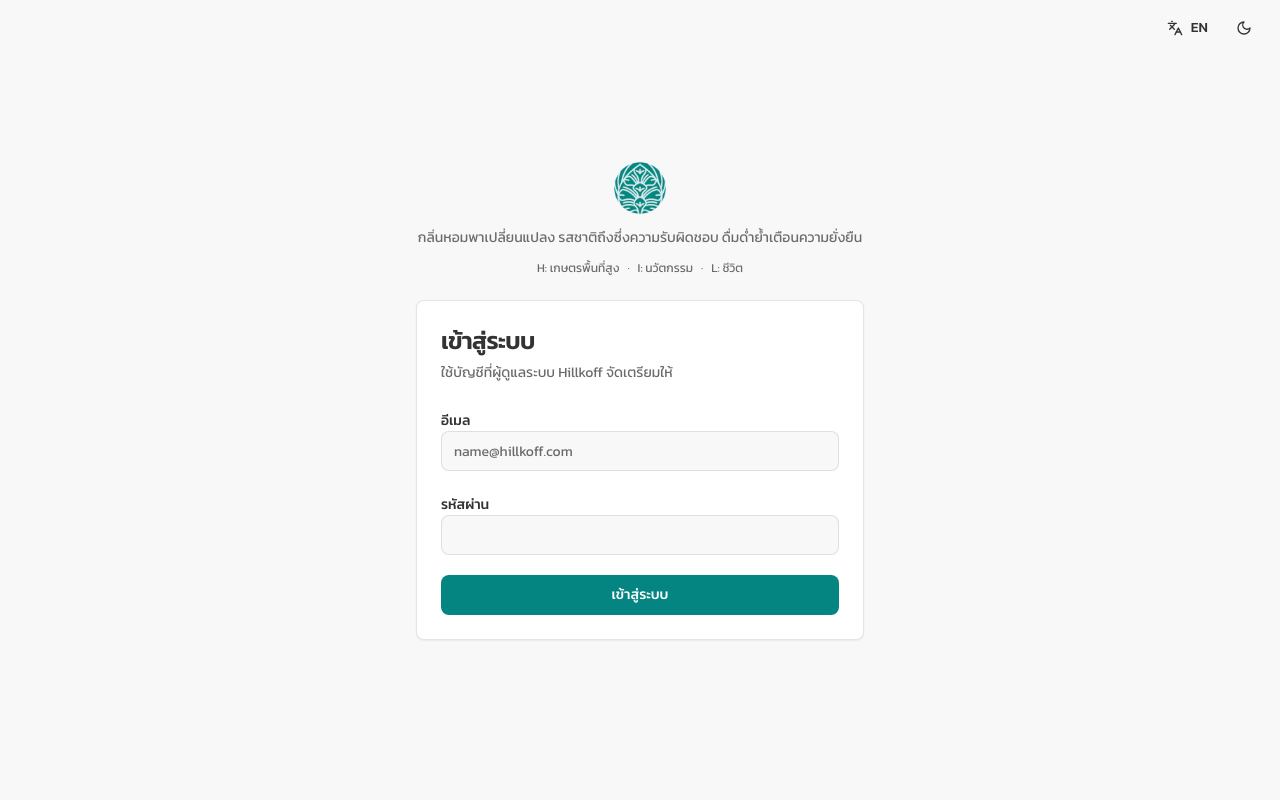
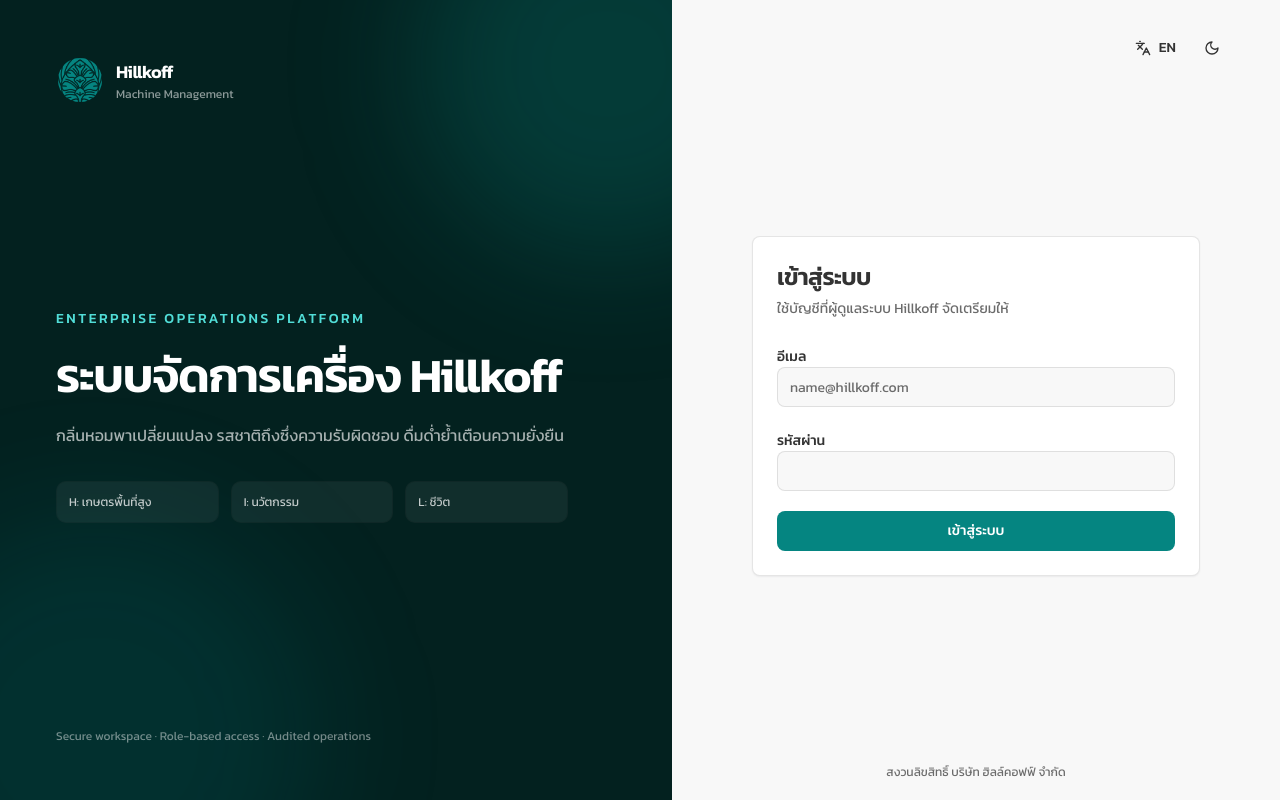
Before and after one commit to store-hk-cloud/Hillkoff-Asset-Management-Platform, a Next.js app: page /login in a window 1280 px wide. Built offline with nearby package versions, Linux system fonts and the light colour scheme; no server answers.

Commit message:
feat: establish enterprise navigation and auth shell

```diff
--- a/src/app/globals.css
+++ b/src/app/globals.css
@@ -1,9 +1,16 @@
 @import "tailwindcss";
 
 @media print {
-  @page { size: A4; margin: 12mm; }
-  body { background: white !important; }
-  .print-document { min-height: 273mm; }
+  @page {
+    size: A4;
+    margin: 12mm;
+  }
+  body {
+    background: white !important;
+  }
+  .print-document {
+    min-height: 273mm;
+  }
 }
 
 /*
@@ -172,6 +179,29 @@
   transition:
     background-color 150ms ease,
     color 150ms ease;
+}
+
+/* Auth shell uses explicit layout rules so the split-screen breakpoint remains
+ * stable even when utility generation is tree-shaken by the app build. */
+@layer components {
+  .auth-shell {
+    display: block;
+  }
+
+  .auth-brand-panel {
+    display: none;
+  }
+
+  @media (min-width: 64rem) {
+    .auth-shell {
+      display: grid;
+      grid-template-columns: minmax(0, 1.05fr) minmax(28rem, 0.95fr);
+    }
+
+    .auth-brand-panel {
+      display: flex;
+    }
+  }
 }
 
 /* ---------------------------------------------------------------------- */
--- a/src/components/layouts/auth-layout.tsx
+++ b/src/components/layouts/auth-layout.tsx
@@ -13,35 +13,79 @@
   const { t } = await getServerTranslator();
 
   return (
-    <div className="min-h-dvh">
-      <header className="flex min-h-14 items-center justify-end gap-1 px-4">
-        <LanguageSwitcher />
-        <ThemeToggle />
-      </header>
-      <main className="grid min-h-[calc(100dvh-3.5rem)] place-items-center px-4 pb-14">
-        <div className="w-full max-w-md">
-          <div className="mb-6 flex flex-col items-center gap-3 text-center">
+    <div className="auth-shell bg-background min-h-dvh">
+      <section className="auth-brand-panel relative overflow-hidden bg-[#03211f] p-10 text-white lg:min-h-dvh lg:flex-col lg:justify-between lg:p-14">
+        <div className="pointer-events-none absolute -top-32 -right-32 size-96 rounded-full bg-[#0aa39c]/20 blur-3xl" />
+        <div className="pointer-events-none absolute -bottom-40 -left-32 size-[28rem] rounded-full bg-[#00bac6]/10 blur-3xl" />
+        <div className="relative flex items-center gap-3">
+          <Image
+            alt={t("app.name")}
+            height={48}
+            priority
+            src="/icons/hillkoff-emblem.png"
+            width={48}
+          />
+          <div>
+            <p className="text-lg font-semibold tracking-tight">Hillkoff</p>
+            <p className="text-xs text-white/55">Machine Management</p>
+          </div>
+        </div>
+        <div className="relative max-w-xl space-y-8">
+          <div className="space-y-4">
+            <p className="text-sm font-medium tracking-[0.18em] text-[#51ddd7] uppercase">
+              Enterprise operations platform
+            </p>
+            <h1 className="text-4xl leading-tight font-semibold tracking-tight xl:text-5xl">
+              {t("app.name")}
+            </h1>
+            <p className="max-w-lg text-base leading-7 text-white/65">
+              {t("brand.tagline")}
+            </p>
+          </div>
+          <div className="grid max-w-lg grid-cols-3 gap-3">
+            <TrustPoint label={t("brand.pillar.highland")} />
+            <TrustPoint label={t("brand.pillar.innovation")} />
+            <TrustPoint label={t("brand.pillar.lives")} />
+          </div>
+        </div>
+        <p className="relative text-xs text-white/45">
+          Secure workspace · Role-based access · Audited operations
+        </p>
+      </section>
+
+      <section className="flex min-h-dvh flex-col">
+        <header className="flex min-h-16 items-center justify-between gap-3 border-b px-4 sm:px-8 lg:border-0 lg:px-12 lg:pt-7">
+          <div className="flex items-center gap-2 lg:hidden">
             <Image
               alt={t("app.name")}
-              height={56}
+              height={32}
               priority
               src="/icons/hillkoff-emblem.png"
-              width={56}
+              width={32}
             />
-            <p className="text-muted-foreground text-sm">
-              {t("brand.tagline")}
-            </p>
-            <div className="text-muted-foreground flex flex-wrap items-center justify-center gap-x-2 gap-y-1 text-xs">
-              <span>{t("brand.pillar.highland")}</span>
-              <span aria-hidden="true">·</span>
-              <span>{t("brand.pillar.innovation")}</span>
-              <span aria-hidden="true">·</span>
-              <span>{t("brand.pillar.lives")}</span>
-            </div>
+            <span className="text-sm font-semibold">Hillkoff</span>
           </div>
-          {children}
-        </div>
-      </main>
+          <span className="hidden lg:block" />
+          <div className="flex items-center gap-1">
+            <LanguageSwitcher />
+            <ThemeToggle />
+          </div>
+        </header>
+        <main className="grid flex-1 place-items-center px-4 py-10 sm:px-8 lg:px-12 lg:py-14">
+          <div className="w-full max-w-md">{children}</div>
+        </main>
+        <footer className="text-muted-foreground px-4 py-5 text-center text-xs sm:px-8 lg:px-12">
+          {t("footer.rights")}
+        </footer>
+      </section>
     </div>
   );
 }
+
+function TrustPoint({ label }: { label: string }) {
+  return (
+    <div className="rounded-lg border border-white/12 bg-white/6 px-3 py-3 text-xs text-white/75">
+      {label}
+    </div>
+  );
+}
--- a/src/components/layouts/dashboard-layout.tsx
+++ b/src/components/layouts/dashboard-layout.tsx
@@ -1,16 +1,45 @@
 "use client";
 
-import type { ReactNode } from "react";
 import Image from "next/image";
 import Link from "next/link";
+import { usePathname } from "next/navigation";
+import { useState, type ReactNode } from "react";
+import {
+  Bell,
+  Boxes,
+  CalendarCog,
+  ChevronRight,
+  ClipboardList,
+  HardHat,
+  LayoutDashboard,
+  Menu,
+  PackageCheck,
+  Users,
+  Warehouse,
+  Wrench,
+  X,
+  type LucideIcon,
+} from "lucide-react";
 
 import { useLanguage } from "@/components/providers/language-provider";
 import { InstallAppButton } from "@/components/pwa/install-app-button";
 import { LanguageSwitcher } from "@/components/shared/language-switcher";
 import { ThemeToggle } from "@/components/shared/theme-toggle";
+import { Button } from "@/components/ui/button";
 import type { UserRole } from "@/domain/value-objects/user-role";
 import { LogoutButton } from "@/features/auth/components/logout-button";
 import type { TranslationKey } from "@/lib/i18n/dictionaries";
+import { cn } from "@/lib/utils";
+
+type NavigationGroup = "workspace" | "operations" | "system";
+
+type NavigationItem = {
+  href: string;
+  labelKey: TranslationKey;
+  roles: readonly UserRole[];
+  icon: LucideIcon;
+  group: NavigationGroup;
+};
 
 type DashboardLayoutProps = Readonly<{
   children: ReactNode;
@@ -18,14 +47,41 @@
   role: UserRole;
 }>;
 
-const navigation: readonly {
-  href: string;
-  labelKey: TranslationKey;
-  roles: readonly UserRole[];
-}[] = [
+const allRoles: readonly UserRole[] = [
+  "admin",
+  "warehouse",
+  "technician",
+  "sales",
+  "branch",
+  "customer",
+  "executive",
+];
+
+const navigation: readonly NavigationItem[] = [
   {
     href: "/dashboard",
     labelKey: "nav.dashboard",
+    roles: allRoles,
+    icon: LayoutDashboard,
+    group: "workspace",
+  },
+  {
+    href: "/assets",
+    labelKey: "nav.assets",
+    roles: allRoles,
+    icon: Boxes,
+    group: "workspace",
+  },
+  {
+    href: "/technician",
+    labelKey: "nav.technician",
+    roles: ["technician"],
+    icon: HardHat,
+    group: "workspace",
+  },
+  {
+    href: "/service-jobs",
+    labelKey: "nav.serviceJobs",
     roles: [
       "admin",
       "warehouse",
@@ -35,52 +91,29 @@
       "customer",
       "executive",
     ],
-  },
-  {
-    href: "/assets",
-    labelKey: "nav.assets",
-    roles: [
-      "admin",
-      "warehouse",
-      "technician",
-      "sales",
-      "branch",
-      "customer",
-      "executive",
-    ],
-  },
-  {
-    href: "/technician",
-    labelKey: "nav.technician",
-    roles: ["technician"],
+    icon: ClipboardList,
+    group: "workspace",
   },
   {
     href: "/warehouse",
     labelKey: "nav.warehouse",
     roles: ["admin", "warehouse", "sales", "branch", "executive"],
+    icon: Warehouse,
+    group: "operations",
   },
   {
     href: "/installations",
     labelKey: "nav.installations",
     roles: ["admin", "technician", "sales", "customer", "executive"],
+    icon: PackageCheck,
+    group: "operations",
   },
   {
     href: "/repairs",
     labelKey: "nav.repairs",
-    roles: [
-      "admin",
-      "warehouse",
-      "technician",
-      "sales",
-      "branch",
-      "customer",
-      "executive",
-    ],
-  },
-  {
-    href: "/service-jobs",
-    labelKey: "nav.serviceJobs",
-    roles: ["admin", "warehouse", "technician", "sales", "branch", "customer", "executive"],
+    roles: allRoles,
+    icon: Wrench,
+    group: "operations",
   },
   {
     href: "/pm",
@@ -93,22 +126,36 @@
       "customer",
       "executive",
     ],
+    icon: CalendarCog,
+    group: "operations",
   },
   {
     href: "/inventory",
     labelKey: "nav.inventory",
     roles: ["admin", "warehouse", "technician", "executive"],
+    icon: PackageCheck,
+    group: "operations",
   },
   {
     href: "/notifications",
     labelKey: "nav.notifications",
     roles: ["admin", "technician", "executive"],
+    icon: Bell,
+    group: "system",
   },
   {
     href: "/users",
     labelKey: "nav.users",
     roles: ["admin"],
+    icon: Users,
+    group: "system",
   },
+];
+
+const groupKeys: readonly NavigationGroup[] = [
+  "workspace",
+  "operations",
+  "system",
 ];
 
 export function DashboardLayout({
@@ -117,87 +164,255 @@
   role,
 }: DashboardLayoutProps) {
   const { t } = useLanguage();
+  const pathname = usePathname();
+  const [mobileOpen, setMobileOpen] = useState(false);
   const visibleNavigation = navigation.filter((item) =>
     item.roles.includes(role),
   );
+  const currentItem =
+    [...visibleNavigation]
+      .sort((left, right) => right.href.length - left.href.length)
+      .find(
+        (item) =>
+          pathname === item.href || pathname.startsWith(`${item.href}/`),
+      ) ?? visibleNavigation[0];
 
   return (
-    <div className="min-h-dvh">
-      <header className="bg-background sticky top-0 z-20 border-b">
-        <div className="mx-auto flex min-h-14 max-w-7xl items-center justify-between gap-3 px-4 sm:px-6">
-          <div className="flex items-center gap-5">
+    <div className="bg-background text-foreground min-h-dvh">
+      {mobileOpen ? (
+        <button
+          aria-label="Close navigation"
+          className="fixed inset-0 z-30 bg-slate-950/35 backdrop-blur-[1px] lg:hidden"
+          onClick={() => setMobileOpen(false)}
+          type="button"
+        />
+      ) : null}
+
+      <aside
+        aria-label="Primary navigation"
+        className={cn(
+          "bg-card fixed inset-y-0 left-0 z-40 flex w-72 -translate-x-full flex-col border-r px-4 py-5 shadow-xl transition-transform duration-200 lg:translate-x-0 lg:shadow-none",
+          mobileOpen && "translate-x-0",
+        )}
+      >
+        <div className="flex items-center justify-between px-2">
           <Link
-              className="flex items-center gap-2 text-sm font-semibold"
+            className="focus-visible:ring-ring flex min-w-0 items-center gap-3 rounded-lg outline-none focus-visible:ring-2"
             href="/dashboard"
+            onClick={() => setMobileOpen(false)}
           >
             <Image
               alt={t("app.name")}
-                height={28}
+              className="size-10 shrink-0"
+              height={40}
               priority
               src="/icons/hillkoff-emblem.png"
-                width={28}
+              width={40}
             />
-              <span className="sr-only sm:not-sr-only">{t("app.name")}</span>
+            <span className="min-w-0">
+              <span className="block truncate text-sm font-semibold tracking-tight">
+                Hillkoff
+              </span>
+              <span className="text-muted-foreground block truncate text-[11px]">
+                Machine Management
+              </span>
+            </span>
           </Link>
-            <nav className="hidden items-center gap-4 text-sm sm:flex">
-              {visibleNavigation
-                .filter((item) => item.href !== "/dashboard")
-                .map((item) => (
+          <Button
+            aria-label="Close navigation"
+            className="lg:hidden"
+            onClick={() => setMobileOpen(false)}
+            size="icon"
+            type="button"
+            variant="ghost"
+          >
+            <X aria-hidden="true" className="size-4" />
+          </Button>
+        </div>
+
+        <div className="my-6 border-t" />
+
+        <nav
+          className="min-h-0 flex-1 space-y-6 overflow-y-auto"
+          aria-label="Application navigation"
+        >
+          {groupKeys.map((group) => {
+            const items = visibleNavigation.filter(
+              (item) => item.group === group,
+            );
+            if (items.length === 0) return null;
+            return (
+              <div key={group}>
+                <p className="text-muted-foreground mb-2 px-3 text-[11px] font-semibold tracking-[0.16em] uppercase">
+                  {t(`nav.${group}` as TranslationKey)}
+                </p>
+                <div className="space-y-1">
+                  {items.map((item) => (
+                    <NavigationLink
+                      active={
+                        pathname === item.href ||
+                        pathname.startsWith(`${item.href}/`)
+                      }
+                      icon={item.icon}
+                      key={item.href}
+                      label={t(item.labelKey)}
+                      href={item.href}
+                      onClick={() => setMobileOpen(false)}
+                    />
+                  ))}
+                </div>
+              </div>
+            );
+          })}
+        </nav>
+
+        <div className="mt-5 border-t pt-4">
           <Link
-                    className="text-muted-foreground hover:text-foreground"
-                    href={item.href}
-                    key={item.href}
+            className="bg-muted/60 hover:bg-accent focus-visible:ring-ring flex items-center gap-3 rounded-lg p-3 transition-colors outline-none focus-visible:ring-2"
+            href="/profile"
+            onClick={() => setMobileOpen(false)}
           >
-                    {t(item.labelKey)}
+            <span className="bg-primary/12 text-primary flex size-9 shrink-0 items-center justify-center rounded-full text-xs font-semibold">
+              {initials(displayName)}
+            </span>
+            <span className="min-w-0 flex-1">
+              <span className="block truncate text-sm font-medium">
+                {displayName}
+              </span>
+              <span className="text-muted-foreground block truncate text-xs">
+                {role}
+              </span>
+            </span>
+            <ChevronRight
+              aria-hidden="true"
+              className="text-muted-foreground size-4"
+            />
           </Link>
-                ))}
-            </nav>
         </div>
-          <div className="flex items-center gap-2">
+      </aside>
+
+      <div className="lg:pl-72">
+        <header className="bg-background/90 sticky top-0 z-20 border-b backdrop-blur">
+          <div className="mx-auto flex min-h-16 max-w-[1600px] items-center justify-between gap-4 px-4 sm:px-6 lg:px-8">
+            <div className="flex min-w-0 items-center gap-3">
+              <Button
+                aria-label="Open navigation"
+                className="lg:hidden"
+                onClick={() => setMobileOpen(true)}
+                size="icon"
+                type="button"
+                variant="ghost"
+              >
+                <Menu aria-hidden="true" className="size-5" />
+              </Button>
+              <div className="min-w-0">
+                <div className="text-muted-foreground flex items-center gap-1 text-xs">
+                  <span className="hidden sm:inline">Hillkoff</span>
+                  <ChevronRight
+                    aria-hidden="true"
+                    className="hidden size-3 sm:inline"
+                  />
+                  <span className="truncate">
+                    {currentItem ? t(currentItem.labelKey) : t("nav.dashboard")}
+                  </span>
+                </div>
+                <p className="text-foreground truncate text-sm font-medium sm:text-base">
+                  {currentItem ? t(currentItem.labelKey) : t("nav.dashboard")}
+                </p>
+              </div>
+            </div>
+            <div className="flex shrink-0 items-center gap-1 sm:gap-2">
               <InstallAppButton />
               <LanguageSwitcher />
               <ThemeToggle />
+              <span className="bg-border mx-1 hidden h-6 w-px sm:block" />
               <Link
-              className="hidden text-right text-xs sm:block"
+                aria-label={`${displayName} profile`}
+                className="hover:bg-accent focus-visible:ring-ring hidden items-center gap-2 rounded-lg px-2 py-1.5 outline-none focus-visible:ring-2 sm:flex"
                 href="/profile"
               >
-              <span className="block font-medium">{displayName}</span>
-              <span className="text-muted-foreground">{role}</span>
+                <span className="bg-primary/12 text-primary flex size-8 items-center justify-center rounded-full text-[11px] font-semibold">
+                  {initials(displayName)}
+                </span>
+                <span className="max-w-32 truncate text-xs font-medium">
+                  {displayName}
+                </span>
               </Link>
               <LogoutButton />
             </div>
           </div>
-        <nav
-          aria-label={t("nav.mobile")}
-          className="mx-auto flex max-w-7xl gap-1 overflow-x-auto border-t px-4 sm:hidden"
-        >
-          {visibleNavigation.map((item) => (
-            <MobileLink href={item.href} key={item.href}>
-              {t(item.labelKey)}
-            </MobileLink>
-          ))}
-        </nav>
         </header>
-      <main className="mx-auto max-w-7xl px-4 py-6 sm:px-6">{children}</main>
+
+        <main className="mx-auto min-h-[calc(100dvh-9rem)] max-w-[1600px] px-4 py-7 sm:px-6 lg:px-8 lg:py-9">
+          {children}
+        </main>
+
         <footer className="border-t">
-        <div className="text-muted-foreground mx-auto flex max-w-7xl flex-col items-center justify-between gap-2 px-4 py-4 text-xs sm:flex-row sm:px-6">
-          <span>© {new Date().getFullYear()} {t("footer.rights")}</span>
+          <div className="text-muted-foreground mx-auto flex max-w-[1600px] flex-col items-center justify-between gap-2 px-4 py-4 text-xs sm:flex-row sm:px-6 lg:px-8">
+            <span>
+              © {new Date().getFullYear()} {t("footer.rights")}
+            </span>
             <Link className="hover:text-foreground" href="/terms">
               {t("footer.terms")}
             </Link>
           </div>
         </footer>
       </div>
+    </div>
   );
 }
 
-function MobileLink({ children, href }: { children: ReactNode; href: string }) {
+function NavigationLink({
+  active,
+  href,
+  icon: Icon,
+  label,
+  onClick,
+}: {
+  active: boolean;
+  href: string;
+  icon: LucideIcon;
+  label: string;
+  onClick(): void;
+}) {
   return (
     <Link
-      className="text-muted-foreground hover:text-foreground shrink-0 px-3 py-2.5 text-xs font-medium"
+      aria-current={active ? "page" : undefined}
+      className={cn(
+        "group focus-visible:ring-ring flex items-center gap-3 rounded-lg px-3 py-2.5 text-sm font-medium transition-colors outline-none focus-visible:ring-2",
+        active
+          ? "bg-primary/10 text-primary"
+          : "text-muted-foreground hover:bg-accent hover:text-foreground",
+      )}
       href={href}
+      onClick={onClick}
     >
-      {children}
+      <Icon
+        aria-hidden="true"
+        className={cn(
+          "size-[18px]",
+          active
+            ? "text-primary"
+            : "text-muted-foreground group-hover:text-foreground",
+        )}
+      />
+      <span className="flex-1 truncate">{label}</span>
+      {active ? (
+        <span aria-hidden="true" className="bg-primary size-1.5 rounded-full" />
+      ) : null}
     </Link>
   );
 }
+
+function initials(name: string) {
+  return (
+    name
+      .trim()
+      .split(/\s+/)
+      .map((part) => part[0])
+      .filter(Boolean)
+      .slice(0, 2)
+      .join("")
+      .toUpperCase() || "HK"
+  );
+}
--- a/src/lib/i18n/dictionaries.ts
+++ b/src/lib/i18n/dictionaries.ts
@@ -17,6 +17,9 @@
   "nav.notifications": { th: "การแจ้งเตือน", en: "Notifications" },
   "nav.users": { th: "ผู้ใช้งาน", en: "Users" },
   "nav.mobile": { th: "เมนูมือถือ", en: "Mobile navigation" },
+  "nav.workspace": { th: "พื้นที่ทำงาน", en: "Workspace" },
+  "nav.operations": { th: "งานปฏิบัติการ", en: "Operations" },
+  "nav.system": { th: "ระบบ", en: "System" },
   "action.login": { th: "เข้าสู่ระบบ", en: "Sign in" },
   "action.logout": { th: "ออกจากระบบ", en: "Sign out" },
   "action.install": { th: "ติดตั้งแอป", en: "Install app" },
@@ -136,7 +139,10 @@
     th: "สงวนลิขสิทธิ์ บริษัท ฮิลล์คอฟฟ์ จำกัด",
     en: "All rights reserved, Hillkoff Co., Ltd.",
   },
-  "terms.title": { th: "ขอบเขตและเงื่อนไขการใช้งาน", en: "Scope & Terms of Use" },
+  "terms.title": {
+    th: "ขอบเขตและเงื่อนไขการใช้งาน",
+    en: "Scope & Terms of Use",
+  },
   "terms.subtitle": {
     th: "สำหรับพนักงานฮิลล์คอฟฟ์ที่ใช้ระบบจัดการเครื่องนี้",
     en: "For Hillkoff staff using this asset management system",
```
Lines whose indentation alone changed are shown as unchanged.
